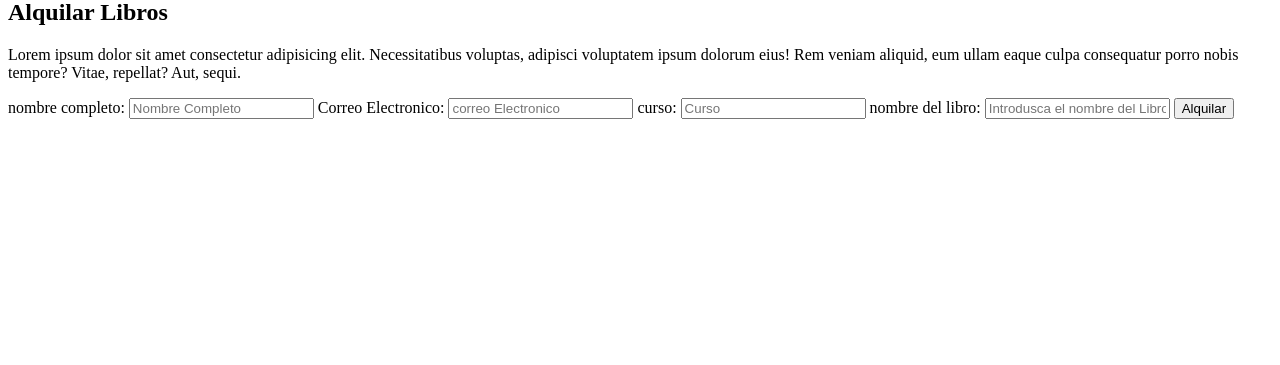
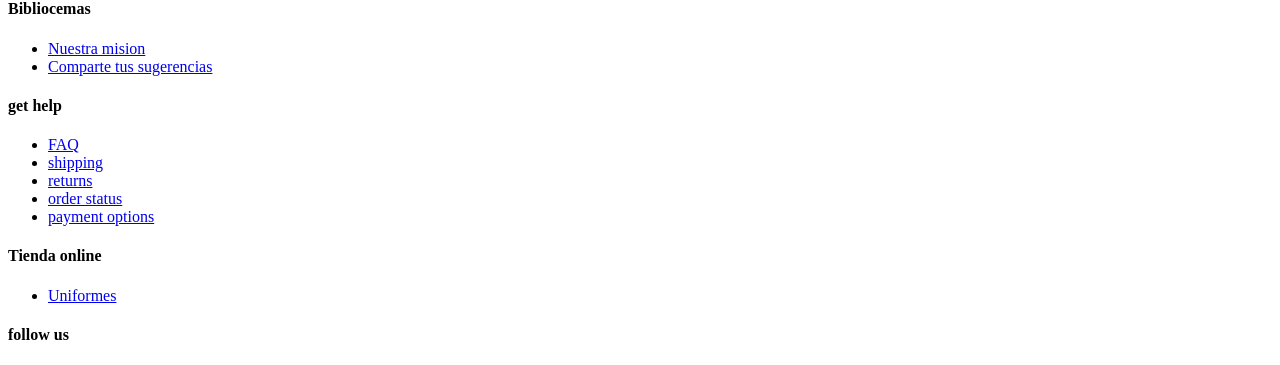
Before and after one commit to CristofepSr/Bliblioteca-y-Secretaria, a PHP site: page /Bibliocemas/bibliocemas.php in a window 1280 px wide. Shown: the part 775-1140 px from the top of the page. Before the commit the page ends 894 px from the top, so only its background shows below. Run offline with PHP 8.4, Linux system fonts and the light colour scheme; some libraries are stand-ins or nearby versions.

Commit message:
Actualizacion de biblioteca

```diff
--- a/public/Bibliocemas/bibliocemas.php
+++ b/public/Bibliocemas/bibliocemas.php
@@ -8,6 +8,8 @@
     <link rel="stylesheet" href="../../assets/css/bibliocemas/bibliocemas.css">
     <link rel="stylesheet" href="../../assets/css/bibliocemas/carts.css">
     <link rel="stylesheet" href="../../assets/css/bibliocemas/menu.css">
+    <link rel="stylesheet" href="../../assets/css/bibliocemas/footer.css">
+
     <link rel="stylesheet" href="../../assets/css/fonst.css">
     <link rel="stylesheet" href="../../assets/css/scrollbar.css">
 </head>
@@ -26,7 +28,7 @@
                     <a href="#alquilar">Alquielar</a>
                 </li>
                 <li>
-                    <a href="#">Contact Us</a>
+                    <a href="#">Uniformes</a>
                 </li>
             </ul>
         </nav>
@@ -40,26 +42,52 @@
         <div class="books" id="books">
         </div>
 
-        <div class="alquilar" id="alquilar">
-            <div class="descriptioon_alquilar">
-                <h2>Alquilar Libros</h2>
-                <p>Lorem ipsum dolor sit amet consectetur adipisicing elit. Necessitatibus voluptas, adipisci voluptatem ipsum dolorum eius! Rem veniam aliquid, eum ullam eaque culpa consequatur porro nobis tempore? Vitae, repellat? Aut, sequi.</p>
-            </div>
-            <div class="form_alquilar">
-                <form action="#" method="post">
-                    <label for="fullname">nombre completo:</label>
-                    <input type="text" name="fullname" id="fullname" require placeholder="Nombre Completo">
-                    <label for="email">Correo Electronico:</label>
-                    <input type="email" name="email" id="email" require placeholder="correo Electronico">
-                    <label for="curso">curso:</label>
-                    <input type="text" name="curso" id="curso" require placeholder="Curso">
-                    <label for="book">nombre del libro:</label>
-                    <input type="text" name="book" id="book" require placeholder="Introdusca el nombre del Libro">
-                    <button type="submit">Alquilar</button>
-                </form>
+
+
+<!-- Este es el pie de pagina -->
+
+    <footer class="footer">
+        <div class="container">
+            <div class="row">
+                <div class="footer-col">
+                    <h4>Bibliocemas</h4>
+                    <ul>
+                        <li><a href="#">Nuestra mision</a></li>
+                        <li><a href="#">Comparte tus sugerencias</a></li>
+                    </ul>
+                </div>
+                <div class="footer-col">
+                    <h4>get help</h4>
+                    <ul>
+                        <li><a href="#">FAQ</a></li>
+                        <li><a href="#">shipping</a></li>
+                        <li><a href="#">returns</a></li>
+                        <li><a href="#">order status</a></li>
+                        <li><a href="#">payment options</a></li>
+                    </ul>
+                </div>
+                <div class="footer-col">
+                    <h4>Tienda online</h4>
+                    <ul>
+                        <li><a href="#">Uniformes</a></li>
+
+                    </ul>
+                </div>
+                <div class="footer-col">
+                    <h4>follow us</h4>
+                    <div class="social-links">
+                        <a href="#"><i class="fab fa-facebook-f"></i></a>
+                        <a href="#"><i class="fab fa-twitter"></i></a>
+                        <a href="#"><i class="fab fa-instagram"></i></a>
+                        <a href="#"><i class="fab fa-linkedin-in"></i></a>
+                    </div>
+                </div>
             </div>
         </div>
-    </main>
+   </footer>
+
+
+
 <script type="module">
     import books from '../../assets/js/libros.js'
 
@@ -96,15 +124,13 @@
 
     const container = document.getElementById('books');
 
-    const maxIterations = 9;
-for (let i = 0; i < maxIterations && i < books.length; i++) {
-    const book = books[i];
-    if (book.nombre !== '') {
-        const cart = createBooks(book);
-        container.appendChild(cart);
-    }
-}
-
+    books.forEach(book => {
+        if (books.length > 0)
+            if (book.nombre !== '') {
+                const cart = createBooks(book);
+                container.appendChild(cart);
+            }
+        });
 </script>
 
 </body>
```
Also changed, not shown: assets/css/bibliocemas/footer.css (added, +87 -0 lines).
